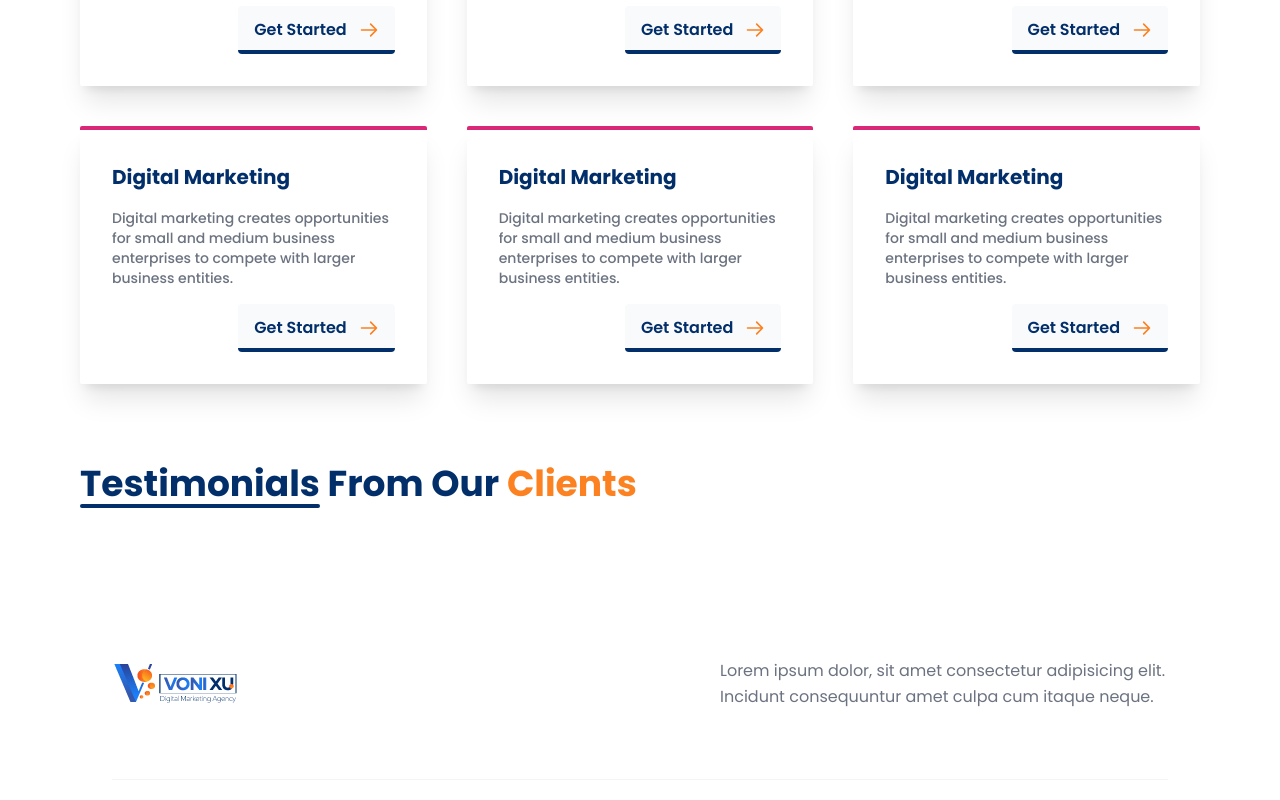
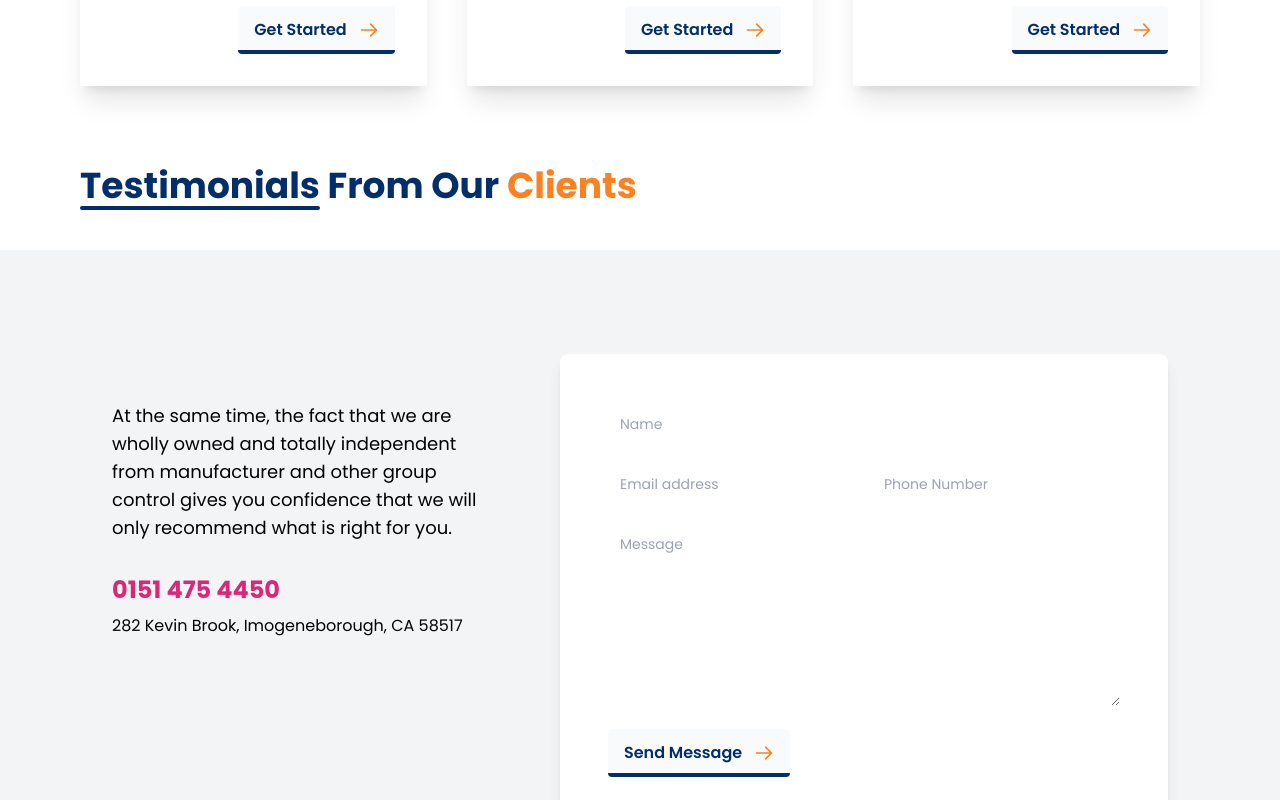
Before and after one commit to alamincoders/vonixu, a Next.js app: page / in a window 1280 px wide. Shown: the part 2880-3680 px from the top of the page. Built offline with nearby package versions, Linux system fonts and the light colour scheme; a small style sheet from the web is missing.

Commit message:
contact me

```diff
--- /dev/null
+++ b/components/ContactMe.jsx
@@ -0,0 +1,126 @@
+
+
+const ContactMe = () => {
+  return (
+    <section class="bg-gray-100 container py-10 ">
+      <div class="mx-auto max-w-screen-xl px-4 py-16 sm:px-6 lg:px-8">
+        <div class="grid grid-cols-1 gap-x-16 gap-y-8 lg:grid-cols-5">
+          <div class="lg:col-span-2 lg:py-12">
+            <p class="max-w-xl text-lg">
+              At the same time, the fact that we are wholly owned and totally
+              independent from manufacturer and other group control gives you
+              confidence that we will only recommend what is right for you.
+            </p>
+
+            <div class="mt-8">
+              <a href="" class="text-2xl font-bold text-pink-600">
+                0151 475 4450
+              </a>
+
+              <address class="mt-2 not-italic">
+                282 Kevin Brook, Imogeneborough, CA 58517
+              </address>
+            </div>
+          </div>
+
+          <div class="rounded-lg bg-white p-8 shadow-lg lg:col-span-3 lg:p-12">
+            <form action="" class="space-y-4">
+              <div>
+                <label class="sr-only" for="name">
+                  Name
+                </label>
+                <input
+                  class="w-full rounded-lg border-gray-200 p-3 text-sm"
+                  placeholder="Name"
+                  type="text"
+                  id="name"
+                />
+              </div>
+
+              <div class="grid grid-cols-1 gap-4 sm:grid-cols-2">
+                <div>
+                  <label class="sr-only" for="email">
+                    Email
+                  </label>
+                  <input
+                    class="w-full rounded-lg border-gray-200 p-3 text-sm"
+                    placeholder="Email address"
+                    type="email"
+                    id="email"
+                  />
+                </div>
+
+                <div>
+                  <label class="sr-only" for="phone">
+                    Phone
+                  </label>
+                  <input
+                    class="w-full rounded-lg border-gray-200 p-3 text-sm"
+                    placeholder="Phone Number"
+                    type="tel"
+                    id="phone"
+                  />
+                </div>
+              </div>
+
+              <div>
+                <label class="sr-only" for="message">
+                  Message
+                </label>
+                <textarea
+                  class="w-full rounded-lg border-gray-200 p-3 text-sm"
+                  placeholder="Message"
+                  rows="8"
+                  id="message"
+                ></textarea>
+              </div>
+
+              <div class="mt-4">
+                <button className="relative inline-flex items-center justify-start py-3 pl-4 pr-12 overflow-hidden font-semibold text-primary transition-all duration-150 ease-in-out rounded hover:pl-10 hover:pr-6 bg-gray-50 group">
+                  <span className="absolute bottom-0 left-0 w-full h-1 transition-all duration-150 ease-in-out bg-primary group-hover:h-full"></span>
+                  <span className="absolute right-0 pr-4 duration-200 ease-out group-hover:translate-x-12">
+                    <svg
+                      className="w-5 h-5 text-secondary"
+                      fill="none"
+                      stroke="currentColor"
+                      viewBox="0 0 24 24"
+                      xmlns="http://www.w3.org/2000/svg"
+                    >
+                      <path
+                        stroke-linecap="round"
+                        stroke-linejoin="round"
+                        stroke-width="2"
+                        d="M14 5l7 7m0 0l-7 7m7-7H3"
+                      ></path>
+                    </svg>
+                  </span>
+                  <span className="absolute left-0 pl-2.5 -translate-x-12 group-hover:translate-x-0 ease-out duration-200">
+                    <svg
+                      className="w-5 h-5 text-secondary"
+                      fill="none"
+                      stroke="currentColor"
+                      viewBox="0 0 24 24"
+                      xmlns="http://www.w3.org/2000/svg"
+                    >
+                      <path
+                        stroke-linecap="round"
+                        stroke-linejoin="round"
+                        stroke-width="2"
+                        d="M14 5l7 7m0 0l-7 7m7-7H3"
+                      ></path>
+                    </svg>
+                  </span>
+                  <span className="relative w-full text-left transition-colors duration-200 ease-in-out group-hover:text-white">
+                    Send Message
+                  </span>
+                </button>
+              </div>
+            </form>
+          </div>
+        </div>
+      </div>
+    </section>
+  );
+};
+
+export default ContactMe;
--- a/data/data.js
+++ b/data/data.js
@@ -53,20 +53,5 @@ export const OurServicesData = [
     name: "Digital Marketing",
     id: 6,
     description: 'Digital marketing creates opportunities for small and medium business enterprises to compete with larger business entities.'
-  },
-  {
-    name: "Digital Marketing",
-    id: 7,
-    description: 'Digital marketing creates opportunities for small and medium business enterprises to compete with larger business entities.'
-  },
-  {
-    name: "Digital Marketing",
-    id: 8,
-    description: 'Digital marketing creates opportunities for small and medium business enterprises to compete with larger business entities.'
-  },
-  {
-    name: "Digital Marketing",
-    id: 9,
-    description: 'Digital marketing creates opportunities for small and medium business enterprises to compete with larger business entities.'
-  },
+  }
 ]
--- a/pages/index.js
+++ b/pages/index.js
@@ -1,5 +1,6 @@
 import Banner from "../components/Banner";
 import BrandBanner from "../components/BrandBanner";
+import ContactMe from "../components/ContactMe";
 import Featured from "../components/Featured";
 import GrowBusiness from "../components/GrowBusiness";
 import OurServices from "../components/OurServices";
@@ -18,6 +19,7 @@ export default function Home() {
         <BrandBanner />
         <OurServices/>
         <Testimonials/>
+        <ContactMe/>
       </main>
     </div>
   );
```
